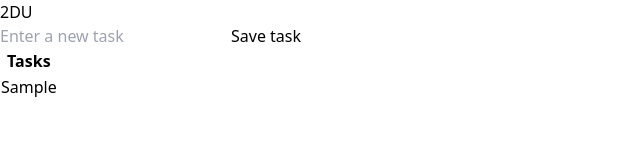
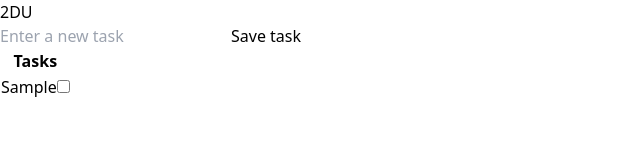
Before and after one commit to Kelzem1/PracticasReact, a React (Vite) app: page / in a window 1280 px wide. Both pictures are taken after typing "Sample" into the empty fields and a click on the button "Save task". Shown: the top 160 px of the page, without its empty margins (0-640 px from the left). Built offline with nearby package versions, Linux system fonts and the light colour scheme.

Commit message:
Order and checkbox

```diff
--- a/src/App.jsx
+++ b/src/App.jsx
@@ -2,6 +2,7 @@ import './App.css'
 import { useEffect, useState } from 'react'
 import { TaskCreator } from './components/TaskCreator'
 import { Titu } from './components/Title'
+import { TaskTable } from './components/TaskTable'
 
 
 
@@ -18,6 +19,12 @@ function App() {
       alert("Ya existe esta tarea")
     }
   }
+
+  const toggleTask = (task) =>{
+  newTaskItems(
+    taskItems.map((t) => (t.name == task.name) ? {...t, done: !t.done}: t)
+  )
+}
 //Guardara las nueva tareas en el localstorage
   useEffect(() => {
     let data = localStorage.getItem('tasks')
@@ -26,7 +33,7 @@ function App() {
     }
   }, [])
 
-//Guardara las nueva tareas en el localstor age
+//Guardara las nueva tareas en el localstorage
   useEffect( () =>{
     localStorage.setItem('tasks' , JSON.stringify(taskItems))
   }, [ taskItems ])
@@ -36,24 +43,7 @@ function App() {
       <div className="App bg-gradient-to-r from-indigo-500 to-gray-950 text-cyan-600 w-4/4 h-screen content-center m-auto p-12">
         <Titu />
         <TaskCreator createNewTask={createTask}/>
-        <table className="tabla content-center m-auto text-2xl bg-indigo-800 mt-10 rounded w-1/2 opacity-90">
-          <thead className=''>
-            <tr>
-              <th className='text-gray-900'>Tasks</th>
-            </tr>
-          </thead>
-          <tbody>
-            {
-            taskItems.map(task => (
-              <tr className='bg-gray-900 m-5 flex rounded-lg' key={task.name}>
-               <td className='p-2 text-indigo-200'>
-                {task.name}
-               </td>
-              </tr>
-            ))
-          }
-          </tbody>
-        </table>
+        <TaskTable tasks={taskItems} toggleTask={toggleTask}/>
       </div>
 
   )
--- a/src/components/TaskCreator.jsx
+++ b/src/components/TaskCreator.jsx
@@ -14,15 +14,15 @@ export const TaskCreator = ( {createNewTask} ) =>{
         setNewTaksName('')
     }
     return(
-    <div className="formu w-70 m-auto flex content-center">
+    <div className="formu m-auto content-center">
         <form onSubmit={handleSubmit}>
         <input type='text'
-        className="input text-black bold placeholder:italic placeholder:text-slate-400 block m-auto bg-white w-2/4 border border-slate-300 rounded py-2 pl-2 pr-3 shadow-sm focus:outline-none focus:border-sky-800 focus:ring-sky-500 focus:ring-1 sm:text-sm" name="search"
+        className="input text-black bold placeholder:italic placeholder:text-slate-400 m-auto content-center block box-border w-2/5 bg-white border border-slate-300 rounded py-2 pl-2 pr-3 shadow-sm focus:outline-none focus:border-sky-800 focus:ring-sky-500 focus:ring-1 sm:text-sm" name="search"
         placeholder='Enter a new task'
         value={newTaksName}
         onChange={(e) => setNewTaksName(e.target.value)}>
         </input>
-        <button className="flex m-auto mt-6 content-center bg-indigo-500 hover:bg-blue-400 text-white font-bold py-2 px-4 border-b-4 border-indigo-700 hover:border-indigo-700 rounded">Save task</button>
+        <button className="flex m-auto mt-3 content-center bg-indigo-500 hover:bg-blue-400 text-white font-bold py-2 px-4 border-b-4 border-indigo-700 hover:border-indigo-700 rounded">Save task</button>
         </form>
     </div>
     )
--- /dev/null
+++ b/src/components/TaskRow.jsx
@@ -0,0 +1,12 @@
+export const TaksRow = ({task, toggleTask}) =>{
+    return(
+        <tr className='bg-gray-900 m-5 flex rounded-lg'>
+            <td className='p-2 text-indigo-200'>
+              {task.name}
+              <input type="checkbox"
+              checked={task.done}
+              onChange={() => toggleTask(task)} />
+            </td>
+        </tr>
+    )
+}
--- /dev/null
+++ b/src/components/TaskTable.jsx
@@ -0,0 +1,20 @@
+import { TaksRow } from "./TaskRow"
+
+export const TaskTable =({tasks, toggleTask}) =>{
+    return(
+        <table className="tabla content-center m-auto text-2xl bg-indigo-800 mt-10 rounded w-1/2 opacity-90">
+        <thead className=''>
+          <tr>
+            <th className='text-gray-900'>Tasks</th>
+          </tr>
+        </thead>
+        <tbody>
+          {
+          tasks.map(task => (
+          <TaksRow task={task} key={task.name} toggleTask={toggleTask} />
+          ))
+        }
+        </tbody>
+      </table>
+    )
+}
```
